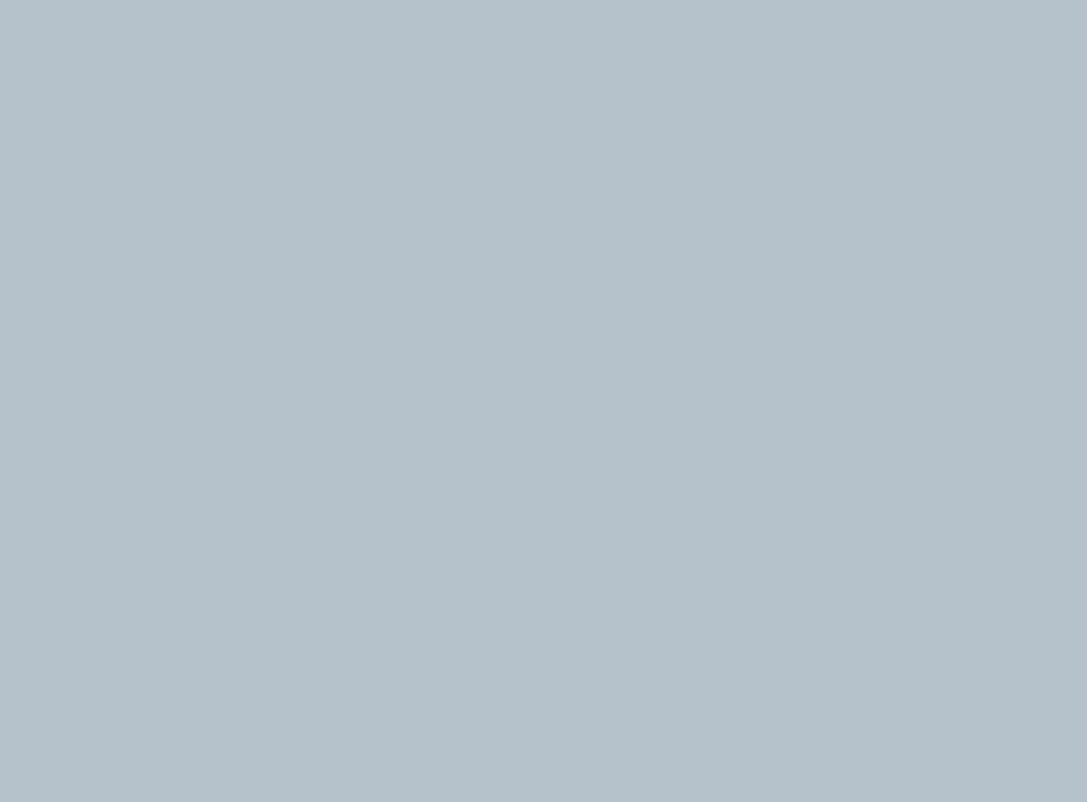
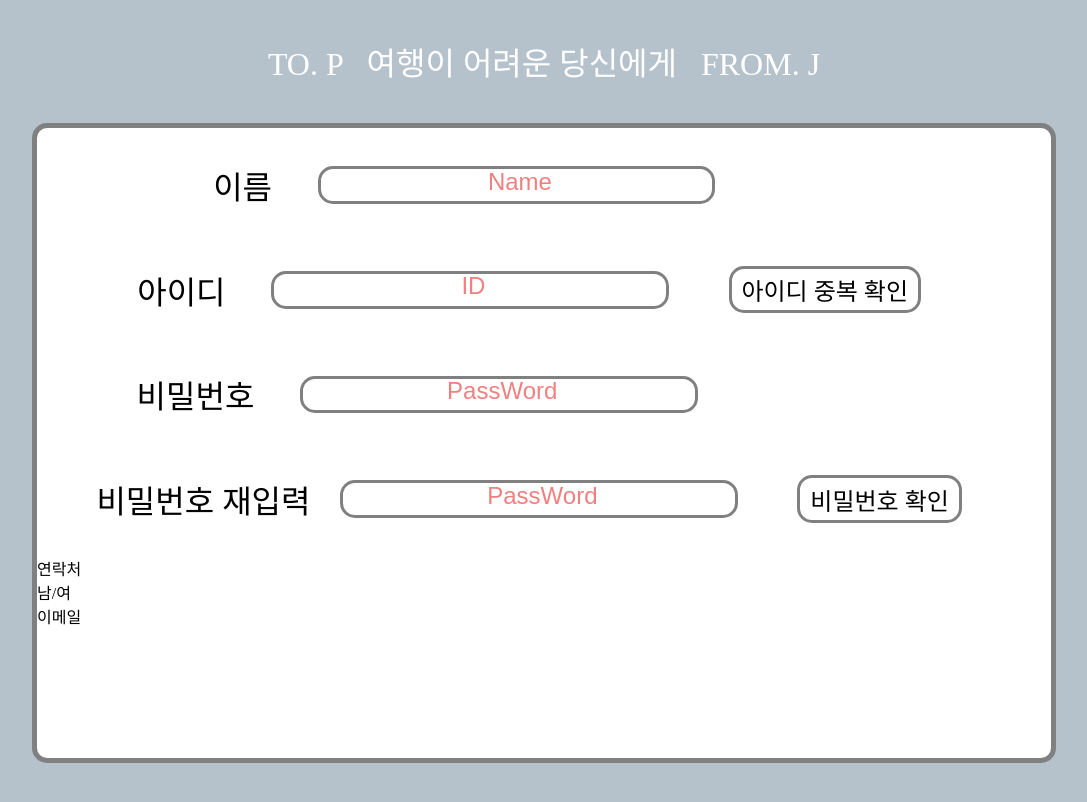
Before and after one commit to tnwls1006/mbti, a plain HTML site: page html/join.html in a window 1280 px wide. Shown: the whole page, without its empty margins (96-1183 px from the left). Drawn offline with Linux system fonts and the light colour scheme; a web font is replaced by a local one.

Commit message:
회원가입 html

```diff
--- a/html/join.html
+++ b/html/join.html
@@ -8,7 +8,25 @@
   <title>회원가입 페이지</title>
 </head>
 <body>
+  <div class="top">
+    <div id="top_title" onclick="indexAction()">
+      TO. P &nbsp; 여행이 어려운 당신에게 &nbsp; FROM. J
+    </div>
+  </div>
 
+  <div class="container">
+    <div id="box_name">이름 &nbsp; <input id="inp_txt" type="text" placeholder="&nbsp;Name">
+      <div id="name">이름</div></div>
+    <div id="box_id">아이디 &nbsp; <input id="inp_txt" type="text" placeholder="&nbsp;ID">
+      <div id="id_re_btn">아이디 중복 확인</div></div>
+    <div id="box_pw">비밀번호 &nbsp; <input id="inp_txt" type="password" placeholder="&nbsp;PassWord">
+      <div id="pw_re_btn">비밀번호 확인</div></div>
+    <div id="box_pw_re">비밀번호 재입력 <input id="inp_txt" type="password" placeholder="&nbsp;PassWord">
+      <div id="pw_re_btn">비밀번호 확인</div></div>
+      <div>연락처</div>
+      <div>남/여</div>
+      <div>이메일</div>
+</div>
 
   <script src="../trip.js"></script>
 </body>
```
